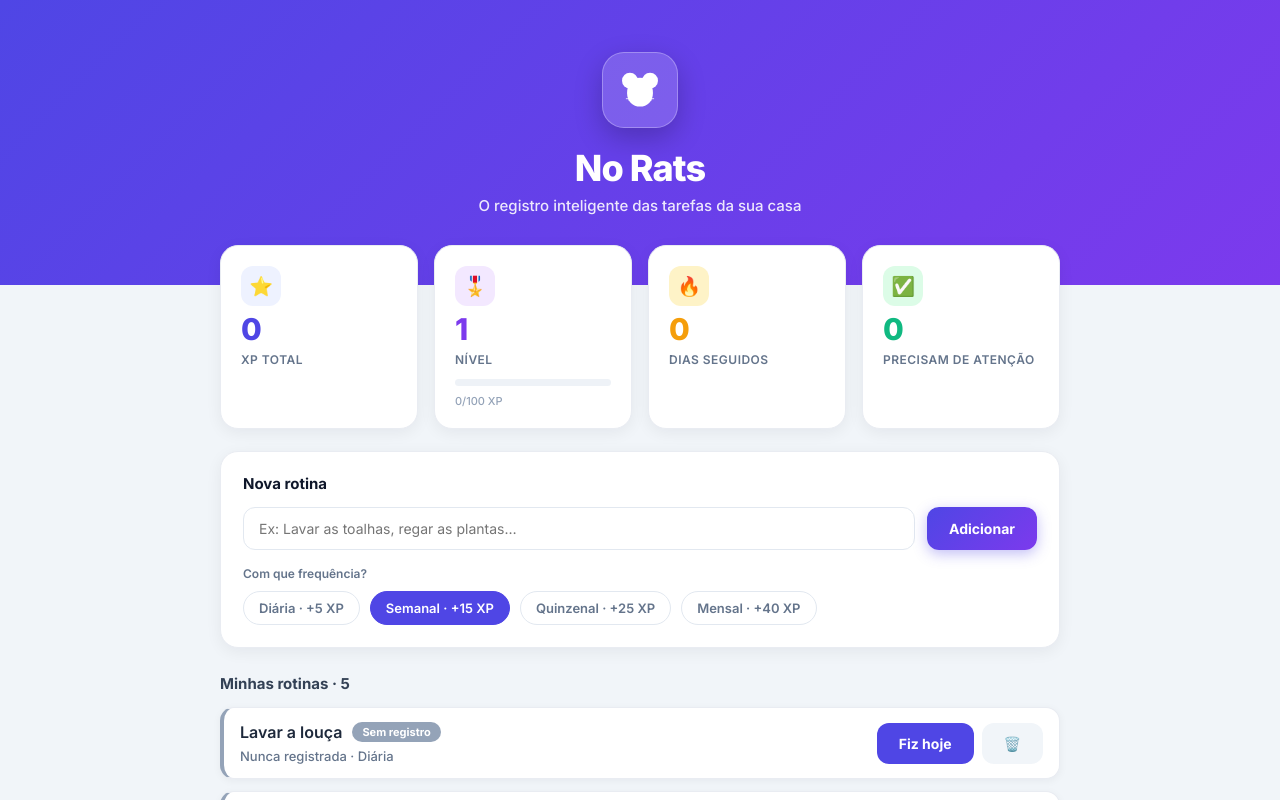
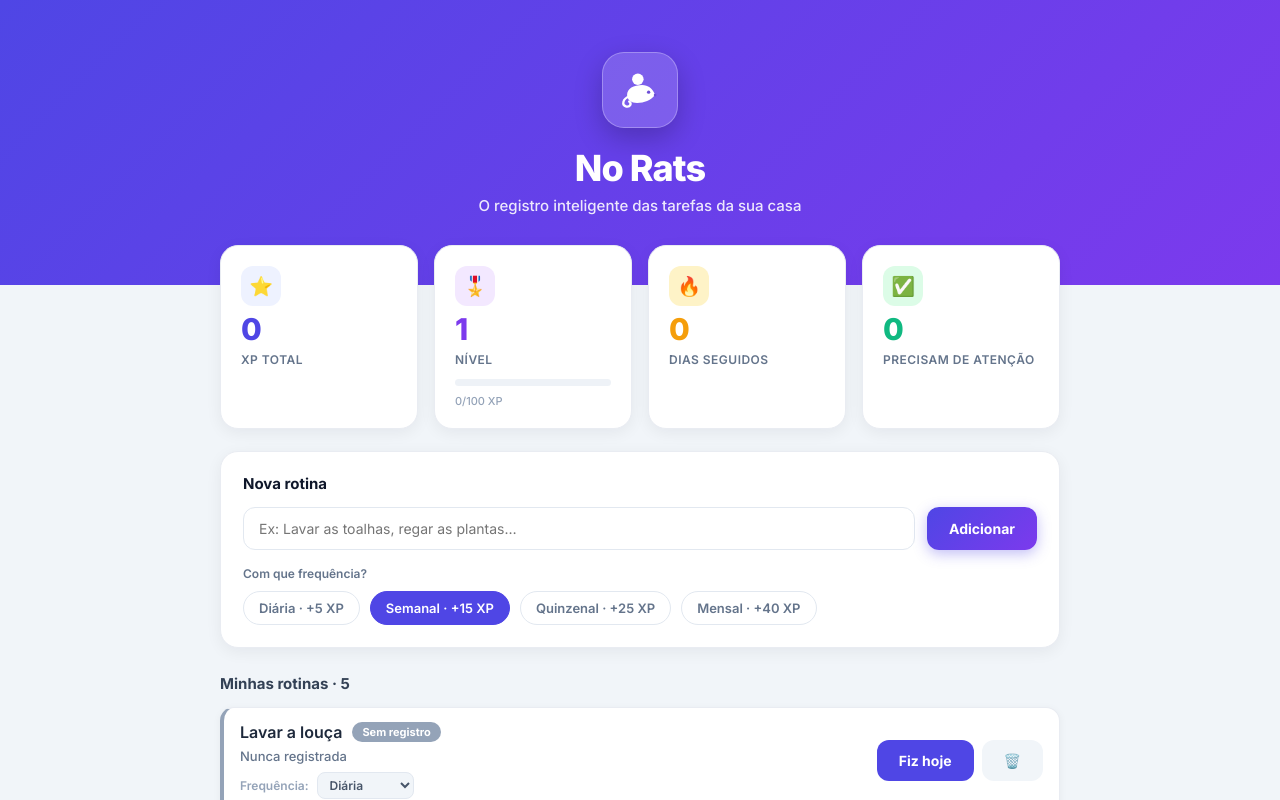
Before and after one commit to cristianamoreira/no-rats, a React (Vite) app in the folder frontend/: page / in a window 1280 px wide. Shown: the top 800 px of the page. Built offline with nearby package versions, Linux system fonts and the light colour scheme.

Commit message:
Refine: logo de perfil e frequencia editavel

```diff
--- a/frontend/src/App.jsx
+++ b/frontend/src/App.jsx
@@ -18,26 +18,27 @@ const STARTERS = [
 const MS = 86400000
 
 function RatLogo() {
+  // Rato de perfil, minimalista — olhando para a direita
   return (
     <svg viewBox="0 0 64 64" aria-hidden="true">
-      <circle cx="18" cy="19" r="11" fill="currentColor" />
-      <circle cx="46" cy="19" r="11" fill="currentColor" />
-      <circle cx="18" cy="19" r="5" fill="rgba(255,255,255,0.35)" />
-      <circle cx="46" cy="19" r="5" fill="rgba(255,255,255,0.35)" />
       <path
-        d="M32 15 C 44 15 50 25 50 36 C 50 48 42 55 32 55 C 22 55 14 48 14 36 C 14 25 20 15 32 15 Z"
+        d="M17 41 C 8 44 6 53 13 55 C 18 56 21 51 17 48"
+        fill="none"
+        stroke="currentColor"
+        strokeWidth="3.2"
+        strokeLinecap="round"
+      />
+      <circle cx="29" cy="17" r="8" fill="currentColor" />
+      <path
+        d="M53 39
+           C 50 30 43 25 35 25
+           C 23 25 14 30 14 39
+           C 14 46 20 50 28 50
+           C 38 50 47 46 52 40 Z"
         fill="currentColor"
       />
-      <circle cx="25" cy="34" r="2.6" fill="#fff" />
-      <circle cx="39" cy="34" r="2.6" fill="#fff" />
-      <circle cx="32" cy="43" r="3.2" fill="#fff" />
-      <path
-        d="M32 44 H 13 M32 46 H 16 M32 44 H 51 M32 46 H 48"
-        stroke="#fff"
-        strokeWidth="1.4"
-        strokeLinecap="round"
-        opacity="0.65"
-      />
+      <circle cx="44" cy="35" r="2.3" fill="#6d4fd6" />
+      <circle cx="53" cy="39" r="1.9" fill="#6d4fd6" />
     </svg>
   )
 }
@@ -134,35 +135,31 @@ export default function App() {
     const routine = routines.find((r) => r.id === id)
     if (!routine) return
     const today = todayStr()
-
     if (routine.lastDone === today) {
       showToast('✨ Já registrada hoje!')
       return
     }
-
     const reward = (FREQUENCIES[routine.freq] || FREQUENCIES.semanal).xp
     const prevLevel = Math.floor(xp / 100) + 1
     const newXp = xp + reward
     const newLevel = Math.floor(newXp / 100) + 1
-
     if (lastDay !== today) {
       const yesterday = new Date(Date.now() - MS).toISOString().slice(0, 10)
       setStreak(lastDay === yesterday ? streak + 1 : 1)
       setLastDay(today)
     }
-
     setXp(newXp)
     setRoutines(routines.map((r) => (r.id === id ? { ...r, lastDone: today } : r)))
-
     if (newLevel > prevLevel) showToast(`🎉 LEVEL UP! Você chegou ao Nível ${newLevel}!`)
     else showToast(`✅ Registrada! +${reward} XP`)
   }
 
   const removeRoutine = (id) => setRoutines(routines.filter((r) => r.id !== id))
+  const updateFreq = (id, newFreq) =>
+    setRoutines(routines.map((r) => (r.id === id ? { ...r, freq: newFreq } : r)))
 
   const level = Math.floor(xp / 100) + 1
   const progress = ((xp % 100) / 100) * 100
-
   const withStatus = routines.map((r) => ({ ...r, status: getStatus(r) }))
   withStatus.sort((a, b) => b.status.sort - a.status.sort)
   const attention = withStatus.filter((r) => r.status.kind === 'late' || r.status.kind === 'due').length
@@ -170,13 +167,10 @@ export default function App() {
   return (
     <div className="nr-app">
       <style>{CSS}</style>
-
       {toast && <div className="nr-toast">{toast}</div>}
 
       <header className="nr-hero">
-        <div className="nr-logo">
-          <RatLogo />
-        </div>
+        <div className="nr-logo"><RatLogo /></div>
         <h1 className="nr-wordmark">No Rats</h1>
         <p className="nr-tagline">O registro inteligente das tarefas da sua casa</p>
       </header>
@@ -188,27 +182,20 @@ export default function App() {
             <div className="nr-stat-val" style={{ color: '#4f46e5' }}>{xp}</div>
             <div className="nr-stat-label">XP Total</div>
           </div>
-
           <div className="nr-card nr-stat">
             <div className="nr-chip" style={{ background: '#f3e8ff' }}>🎖️</div>
             <div className="nr-stat-val" style={{ color: '#7c3aed' }}>{level}</div>
             <div className="nr-stat-label">Nível</div>
-            <div className="nr-prog">
-              <div className="nr-prog-fill" style={{ width: `${progress}%` }} />
-            </div>
+            <div className="nr-prog"><div className="nr-prog-fill" style={{ width: `${progress}%` }} /></div>
             <div className="nr-sub">{xp % 100}/100 XP</div>
           </div>
-
           <div className="nr-card nr-stat">
             <div className="nr-chip" style={{ background: '#fef3c7' }}>🔥</div>
             <div className="nr-stat-val" style={{ color: '#f59e0b' }}>{streak}</div>
             <div className="nr-stat-label">{streak === 1 ? 'Dia seguido' : 'Dias seguidos'}</div>
           </div>
-
           <div className="nr-card nr-stat">
-            <div className="nr-chip" style={{ background: attention ? '#fee2e2' : '#dcfce7' }}>
-              {attention ? '⚠️' : '✅'}
-            </div>
+            <div className="nr-chip" style={{ background: attention ? '#fee2e2' : '#dcfce7' }}>{attention ? '⚠️' : '✅'}</div>
             <div className="nr-stat-val" style={{ color: attention ? '#ef4444' : '#10b981' }}>{attention}</div>
             <div className="nr-stat-label">Precisam de atenção</div>
           </div>
@@ -225,9 +212,7 @@ export default function App() {
               onChange={(e) => setTitle(e.target.value)}
               onKeyPress={(e) => e.key === 'Enter' && addRoutine()}
             />
-            <button className="nr-btn nr-btn-primary" onClick={addRoutine}>
-              Adicionar
-            </button>
+            <button className="nr-btn nr-btn-primary" onClick={addRoutine}>Adicionar</button>
           </div>
           <div className="nr-field-label">Com que frequência?</div>
           <div className="nr-pills">
@@ -257,7 +242,6 @@ export default function App() {
           ) : (
             <div className="nr-tasks">
               {withStatus.map((r) => {
-                const f = FREQUENCIES[r.freq] || FREQUENCIES.semanal
                 const s = r.status
                 const doneToday = r.lastDone === todayStr()
                 return (
@@ -265,13 +249,16 @@ export default function App() {
                     <div style={{ minWidth: 0 }}>
                       <div className="nr-task-head">
                         <span className="nr-task-title">{r.title}</span>
-                        <span className="nr-status" style={{ background: s.color }}>
-                          {s.label}
-                        </span>
+                        <span className="nr-status" style={{ background: s.color }}>{s.label}</span>
                       </div>
-                      <div className="nr-meta">
-                        {s.last} · {f.label}
-                        {s.sub ? ` · ${s.sub}` : ''}
+                      <div className="nr-meta">{s.last}{s.sub ? ` · ${s.sub}` : ''}</div>
+                      <div className="nr-freq-row">
+                        <span className="nr-freq-lbl">Frequência:</span>
+                        <select className="nr-freq" value={r.freq} onChange={(e) => updateFreq(r.id, e.target.value)}>
+                          {Object.entries(FREQUENCIES).map(([key, f]) => (
+                            <option key={key} value={key}>{f.label}</option>
+                          ))}
+                        </select>
                       </div>
                     </div>
                     <div className="nr-actions">
@@ -281,9 +268,7 @@ export default function App() {
                       >
                         {doneToday ? '✓ Feita hoje' : 'Fiz hoje'}
                       </button>
-                      <button className="nr-btn nr-del" title="Excluir" onClick={() => removeRoutine(r.id)}>
-                        🗑️
-                      </button>
+                      <button className="nr-btn nr-del" title="Excluir" onClick={() => removeRoutine(r.id)}>🗑️</button>
                     </div>
                   </div>
                 )
@@ -292,9 +277,7 @@ export default function App() {
           )}
         </section>
 
-        <footer className="nr-footer">
-          No Rats · seus dados ficam salvos com segurança neste navegador
-        </footer>
+        <footer className="nr-footer">No Rats · seus dados ficam salvos com segurança neste navegador</footer>
       </main>
     </div>
   )
@@ -304,38 +287,15 @@ const CSS = `
 @import url('https://fonts.googleapis.com/css2?family=Inter:wght@400;500;600;700;800&display=swap');
 * { box-sizing: border-box; }
 body { margin: 0; }
-.nr-app {
-  min-height: 100vh;
-  background: #f1f5f9;
-  font-family: 'Inter', -apple-system, BlinkMacSystemFont, 'Segoe UI', sans-serif;
-  color: #0f172a;
-  -webkit-font-smoothing: antialiased;
-}
-.nr-hero {
-  background: linear-gradient(135deg, #4f46e5 0%, #7c3aed 100%);
-  padding: 52px 20px 70px;
-  text-align: center;
-  color: #fff;
-}
-.nr-logo {
-  width: 76px; height: 76px;
-  margin: 0 auto;
-  border-radius: 22px;
-  background: rgba(255,255,255,0.16);
-  border: 1px solid rgba(255,255,255,0.28);
-  display: flex; align-items: center; justify-content: center;
-  box-shadow: 0 10px 28px rgba(0,0,0,0.22);
-}
+.nr-app { min-height: 100vh; background: #f1f5f9; font-family: 'Inter', -apple-system, BlinkMacSystemFont, 'Segoe UI', sans-serif; color: #0f172a; -webkit-font-smoothing: antialiased; }
+.nr-hero { background: linear-gradient(135deg, #4f46e5 0%, #7c3aed 100%); padding: 52px 20px 70px; text-align: center; color: #fff; }
+.nr-logo { width: 76px; height: 76px; margin: 0 auto; border-radius: 22px; background: rgba(255,255,255,0.16); border: 1px solid rgba(255,255,255,0.28); display: flex; align-items: center; justify-content: center; box-shadow: 0 10px 28px rgba(0,0,0,0.22); }
 .nr-logo svg { width: 46px; height: 46px; color: #fff; }
 .nr-wordmark { font-size: 36px; font-weight: 800; letter-spacing: -0.025em; margin: 18px 0 6px; }
 .nr-tagline { opacity: 0.88; font-size: 15px; margin: 0; font-weight: 500; }
 .nr-container { max-width: 880px; margin: -40px auto 0; padding: 0 20px 64px; }
 .nr-stats { display: grid; grid-template-columns: repeat(auto-fit, minmax(170px, 1fr)); gap: 16px; margin-bottom: 22px; }
-.nr-card {
-  background: #fff; border: 1px solid #e9ecf2; border-radius: 18px; padding: 20px;
-  box-shadow: 0 4px 16px rgba(15,23,42,0.06);
-  transition: transform 0.2s ease, box-shadow 0.2s ease;
-}
+.nr-card { background: #fff; border: 1px solid #e9ecf2; border-radius: 18px; padding: 20px; box-shadow: 0 4px 16px rgba(15,23,42,0.06); transition: transform 0.2s ease, box-shadow 0.2s ease; }
 .nr-card:hover { transform: translateY(-2px); box-shadow: 0 10px 24px rgba(15,23,42,0.10); }
 .nr-stat { display: flex; flex-direction: column; gap: 8px; }
 .nr-chip { width: 40px; height: 40px; border-radius: 12px; display: flex; align-items: center; justify-content: center; font-size: 19px; }
@@ -344,10 +304,7 @@ body { margin: 0; }
 .nr-sub { font-size: 11px; color: #94a3b8; font-weight: 500; }
 .nr-prog { height: 7px; background: #eef2f7; border-radius: 999px; overflow: hidden; margin-top: 4px; }
 .nr-prog-fill { height: 100%; background: linear-gradient(90deg, #4f46e5, #7c3aed); border-radius: 999px; transition: width 0.4s ease; }
-.nr-panel {
-  background: #fff; border: 1px solid #e9ecf2; border-radius: 18px; padding: 22px;
-  box-shadow: 0 4px 16px rgba(15,23,42,0.06); margin-bottom: 26px;
-}
+.nr-panel { background: #fff; border: 1px solid #e9ecf2; border-radius: 18px; padding: 22px; box-shadow: 0 4px 16px rgba(15,23,42,0.06); margin-bottom: 26px; }
 .nr-h { font-size: 15px; font-weight: 700; margin: 0 0 14px; }
 .nr-row { display: flex; gap: 12px; flex-wrap: wrap; margin-bottom: 16px; }
 .nr-input { flex: 1; min-width: 200px; padding: 12px 15px; font-size: 14px; border: 1.5px solid #e2e8f0; border-radius: 12px; outline: none; font-family: inherit; transition: border-color 0.15s ease; }
@@ -361,17 +318,17 @@ body { margin: 0; }
 .nr-pill:hover { border-color: #cbd5e1; }
 .nr-list-title { font-size: 15px; font-weight: 700; color: #334155; margin: 0 0 14px; }
 .nr-tasks { display: grid; gap: 12px; }
-.nr-task {
-  display: flex; justify-content: space-between; align-items: center; gap: 12px;
-  background: #fff; border: 1px solid #e9ecf2; border-left: 4px solid #10b981; border-radius: 14px;
-  padding: 14px 16px; box-shadow: 0 2px 8px rgba(15,23,42,0.05);
-  transition: transform 0.15s ease, box-shadow 0.15s ease;
-}
+.nr-task { display: flex; justify-content: space-between; align-items: center; gap: 12px; background: #fff; border: 1px solid #e9ecf2; border-left: 4px solid #10b981; border-radius: 14px; padding: 14px 16px; box-shadow: 0 2px 8px rgba(15,23,42,0.05); transition: transform 0.15s ease, box-shadow 0.15s ease; }
 .nr-task:hover { transform: translateX(2px); box-shadow: 0 6px 16px rgba(15,23,42,0.10); }
 .nr-task-head { display: flex; align-items: center; gap: 10px; flex-wrap: wrap; margin-bottom: 6px; }
 .nr-task-title { font-size: 16px; font-weight: 600; color: #1e293b; }
 .nr-status { display: inline-block; padding: 3px 10px; border-radius: 999px; font-size: 11px; font-weight: 700; color: #fff; }
 .nr-meta { font-size: 13px; color: #64748b; font-weight: 500; }
+.nr-freq-row { display: flex; align-items: center; gap: 8px; margin-top: 8px; }
+.nr-freq-lbl { font-size: 12px; color: #94a3b8; font-weight: 600; }
+.nr-freq { font-family: inherit; font-size: 12px; font-weight: 600; color: #475569; background: #f1f5f9; border: 1.5px solid #e2e8f0; border-radius: 8px; padding: 4px 8px; cursor: pointer; outline: none; transition: border-color 0.15s ease; }
+.nr-freq:hover { border-color: #cbd5e1; }
+.nr-freq:focus { border-color: #6366f1; }
 .nr-actions { display: flex; gap: 8px; flex-shrink: 0; }
 .nr-complete { background: #4f46e5; color: #fff; }
 .nr-complete:hover { background: #4338ca; transform: translateY(-1px); }
@@ -380,11 +337,6 @@ body { margin: 0; }
 .nr-del:hover { background: #fee2e2; color: #ef4444; }
 .nr-empty { background: #fff; border: 1.5px dashed #cbd5e1; border-radius: 16px; padding: 44px 24px; text-align: center; color: #94a3b8; font-size: 15px; font-weight: 500; }
 .nr-footer { text-align: center; margin-top: 40px; color: #94a3b8; font-size: 13px; font-weight: 500; }
-.nr-toast {
-  position: fixed; top: 24px; left: 50%; transform: translate(-50%, 0);
-  background: #0f172a; color: #fff; padding: 13px 24px; border-radius: 999px;
-  font-weight: 600; font-size: 14px; box-shadow: 0 14px 36px rgba(0,0,0,0.32);
-  z-index: 1000; animation: nrpop 0.25s ease;
-}
+.nr-toast { position: fixed; top: 24px; left: 50%; transform: translate(-50%, 0); background: #0f172a; color: #fff; padding: 13px 24px; border-radius: 999px; font-weight: 600; font-size: 14px; box-shadow: 0 14px 36px rgba(0,0,0,0.32); z-index: 1000; animation: nrpop 0.25s ease; }
 @keyframes nrpop { from { opacity: 0; transform: translate(-50%, -10px); } to { opacity: 1; transform: translate(-50%, 0); } }
 `
```
